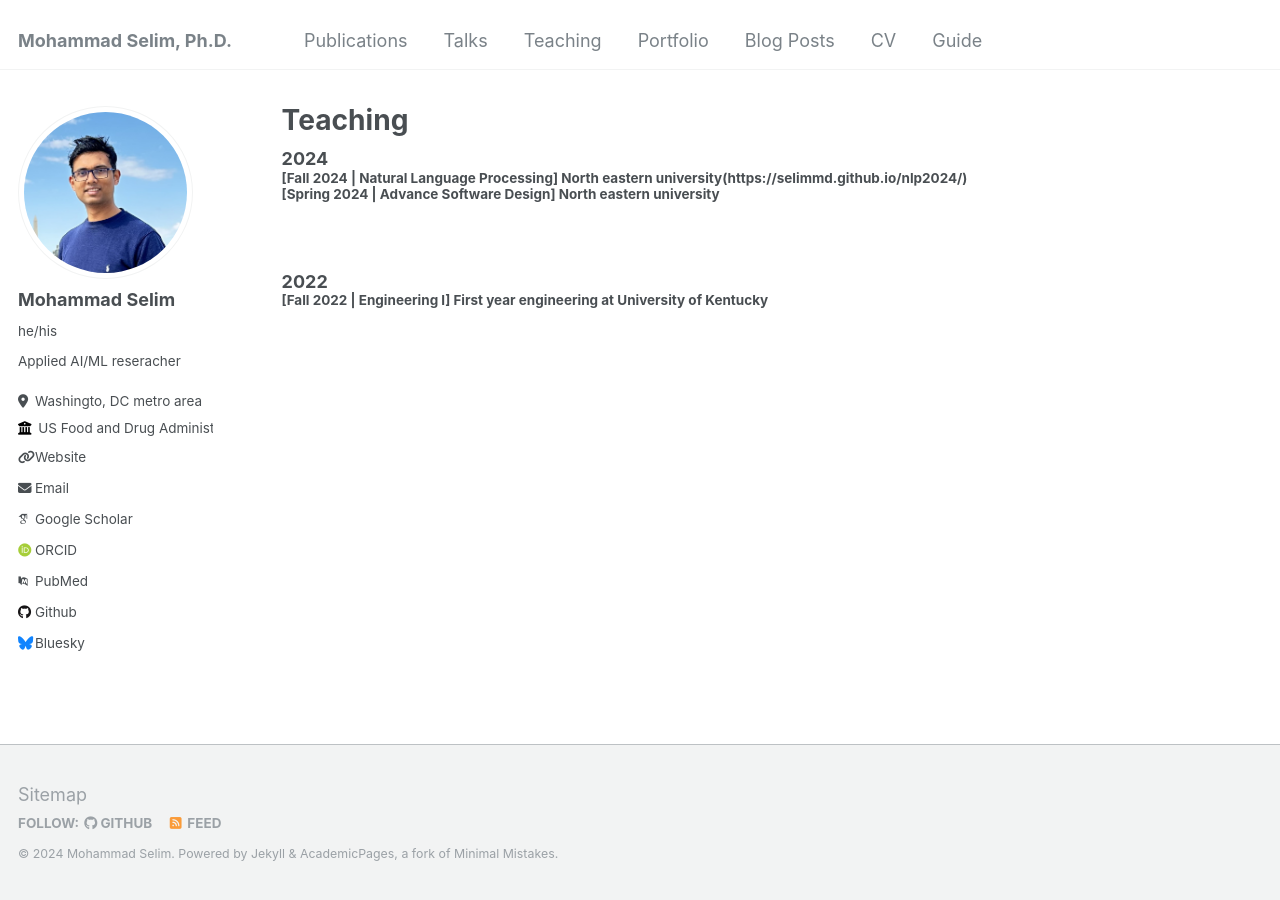
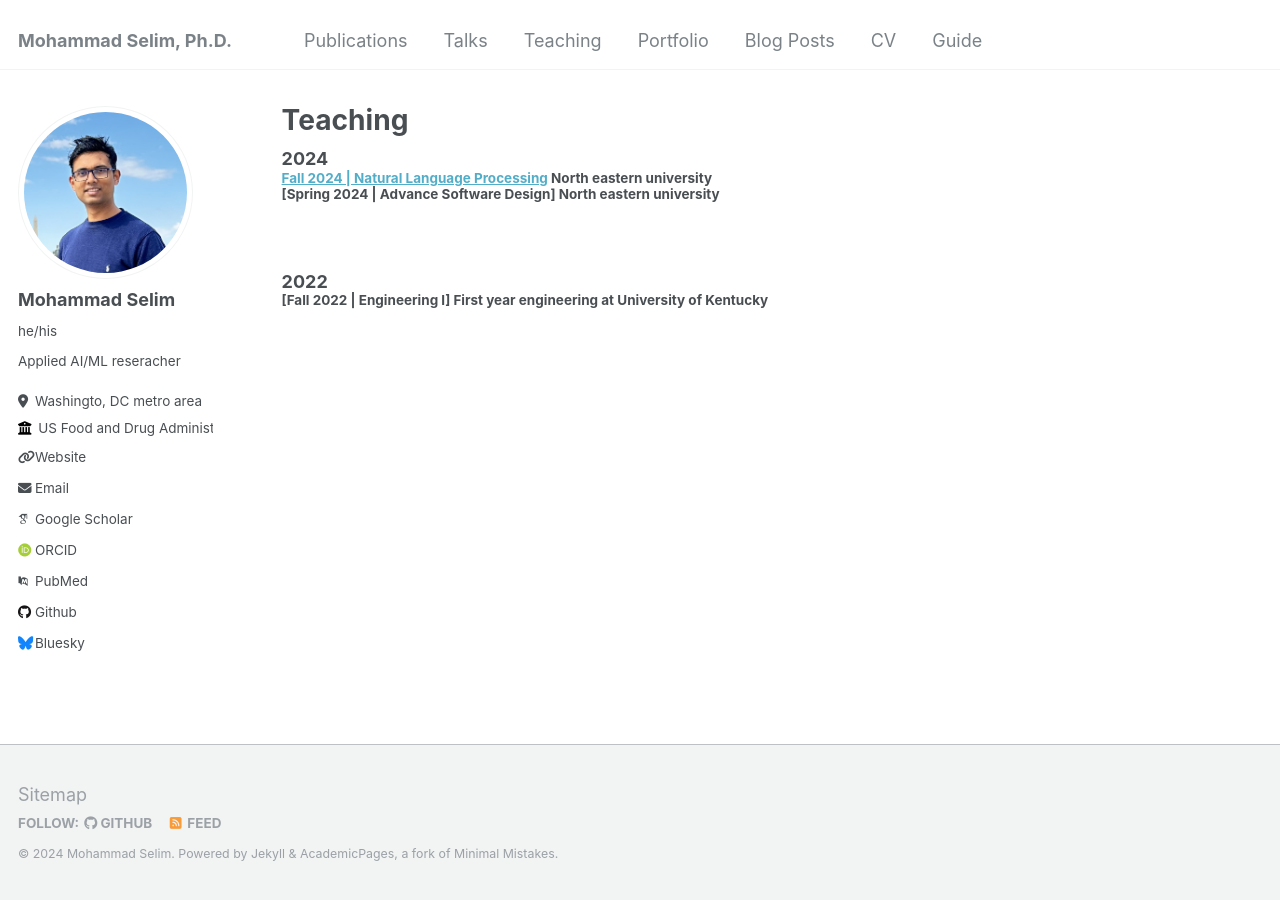
Before and after one commit to selimmd/selimmd.github.io, a Jekyll site: the page built from _pages/teaching.md, in a window 1280 px wide. Built offline with Jekyll 4.4.1, drawn with Linux system fonts in a browser that asks for light colours; some web fonts are replaced.

Commit message:
Update teaching.md

```diff
--- a/_pages/teaching.md
+++ b/_pages/teaching.md
@@ -14,7 +14,7 @@ h2, h3, h4, h5, h6 {margin: 0;}
 {% include base_path %}
 
 ### 2024
-#### [Fall 2024 | Natural Language Processing] North eastern university(https://selimmd.github.io/nlp2024/)
+#### [Fall 2024 | Natural Language Processing](https://selimmd.github.io/nlp2024/)  North eastern university
 #### [Spring 2024 | Advance Software Design] North eastern university
 <br/>
 
```
